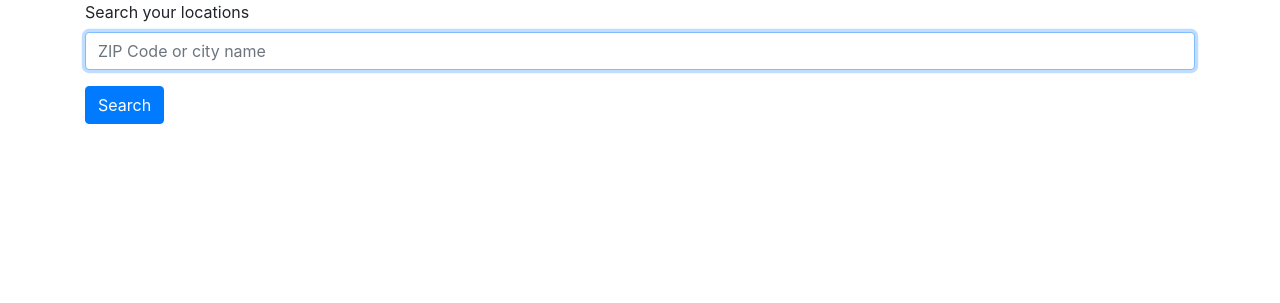
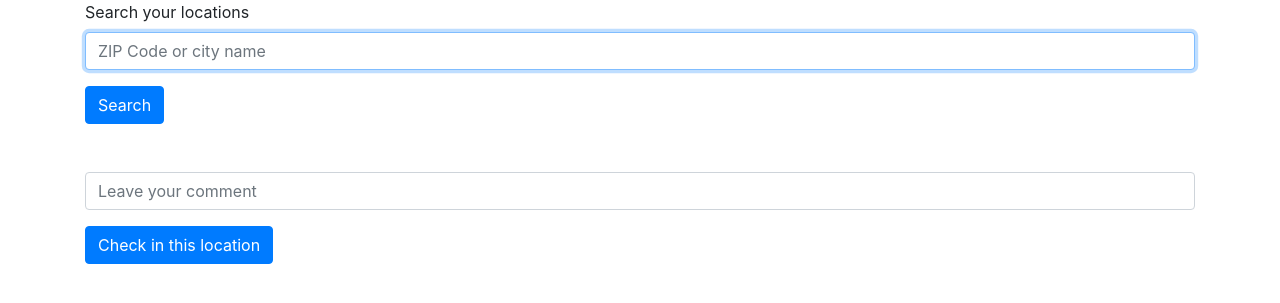
Before and after one commit to syntaxkim/project1-rainyday, a Flask app: template templates/location.html in a window 1280 px wide. Shown: the part 72-375 px from the top of the page. Run offline with Flask 2, Linux system fonts and the light colour scheme; the template is opened without the code that fills it, so the values that code supplies are empty; some libraries are stand-ins or nearby versions.

Commit message:
check-in button added

```diff
--- a/templates/location.html
+++ b/templates/location.html
@@ -35,4 +35,14 @@
     </div>
     {% endif %}
 
+    <br>
+
+    <form action="{{ url_for('index') }}" method="POST">
+        <div class="form-group">
+            <input class="form-control" name="comment" autocomplete="off" type="text" placeholder="Leave your comment">
+            <small class="form-text text-muted"></small>
+        </div>
+        <button type="submit" class="btn btn-primary">Check in this location</button>
+    </form>
+
 {% endblock %}
```
